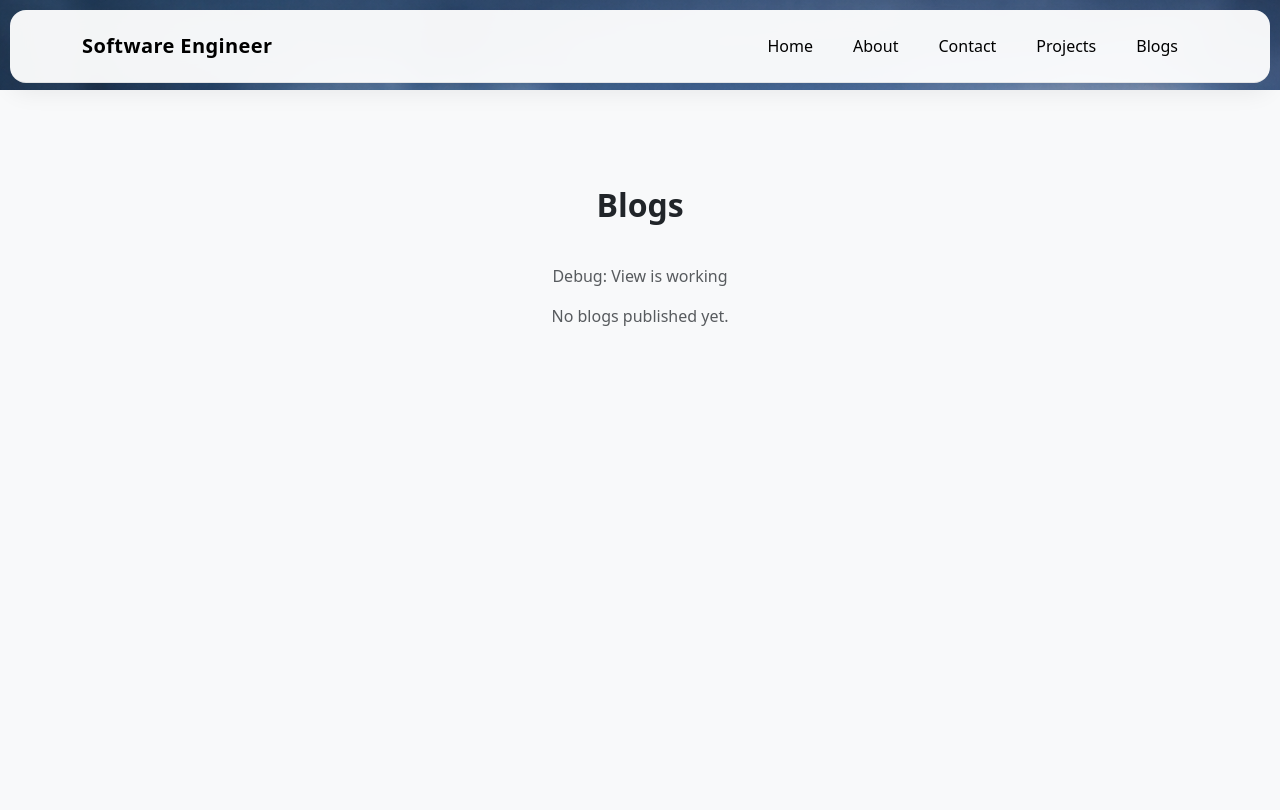
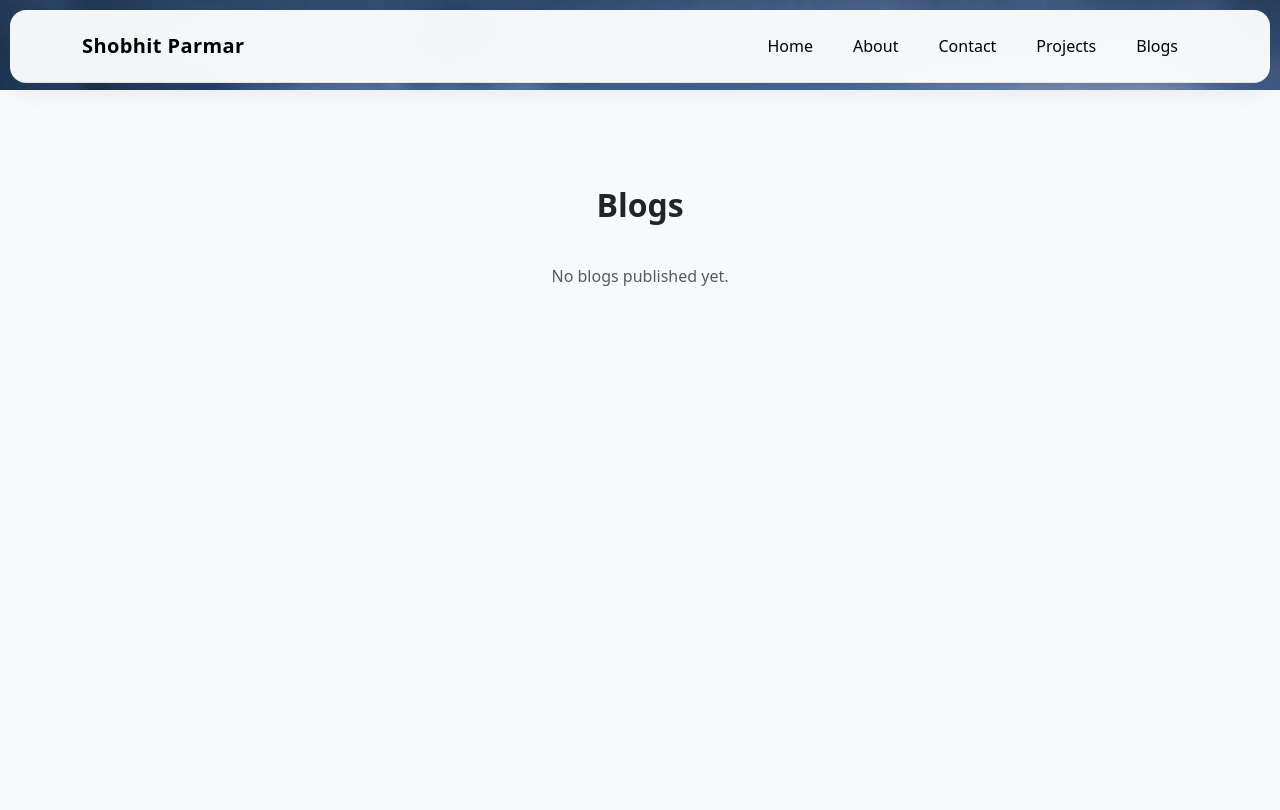
Before and after one commit to parmarshobhit91/PORTFOLIO, a Django app: page /blogs/ in a window 1280 px wide. Run offline with Django 5.2, Linux system fonts and the light colour scheme; data that the repository does not hold is empty.

Commit message:
some ui changes

```diff
--- a/blog/templates/blog/blog.html
+++ b/blog/templates/blog/blog.html
@@ -65,10 +65,6 @@
 
     <h2 class="section-title">Blogs</h2>
 
-    {% if debug %}
-      <p class="text-center text-muted">Debug: View is working</p>
-    {% endif %}
-
     <div class="row">
       {% if blogs %}
         {% for blog in blogs %}
--- a/blog/views.py
+++ b/blog/views.py
@@ -4,7 +4,7 @@ from .models import *
 # Create your views here.
 def blog_view(request):
     blogs = Blog.objects.filter(is_published=True)
-    return render(request, 'blog/blog.html', {"blogs": blogs, "debug": True})
+    return render(request, 'blog/blog.html', {"blogs": blogs})
 
 
 def blog_detail(request, slug):
--- a/core/templates/base.html
+++ b/core/templates/base.html
@@ -7,7 +7,8 @@
     <link href="https://cdn.jsdelivr.net/npm/bootstrap@5.3.8/dist/css/bootstrap.min.css" rel="stylesheet" integrity="sha384-sRIl4kxILFvY47J16cr9ZwB07vP4J8+LH7qKQnuqkuIAvNWLzeN8tE5YBujZqJLB" crossorigin="anonymous">
     <script src="https://cdn.jsdelivr.net/npm/bootstrap@5.3.8/dist/js/bootstrap.bundle.min.js" integrity="sha384-FKyoEForCGlyvwx9Hj09JcYn3nv7wiPVlz7YYwJrWVcXK/BmnVDxM+D2scQbITxI" crossorigin="anonymous"></script>
     <link href="https://cdn.jsdelivr.net/npm/bootstrap-icons/font/bootstrap-icons.css" rel="stylesheet">
-    <title>Document</title>
+    <title>{% block title %}Shobhit Parmar Portfolio{% endblock %}</title>
+
     <style>
         body {
             background-image: url("{% static 'core/back.png' %}");
--- a/core/templates/core/about.html
+++ b/core/templates/core/about.html
@@ -1,5 +1,7 @@
 {% extends 'base.html' %}
 {% load static %}
+
+{% block title %}About Me | Shobhit Parmar{% endblock %}
 {% block start %}
 
 <style>
--- a/core/templates/navbar-dark.html
+++ b/core/templates/navbar-dark.html
@@ -51,7 +51,7 @@
 <nav class="navbar navbar-expand-lg fixed-top glass-navbar">
   <div class="container">
     <a class="navbar-brand" href="{% url 'home_view' %}">
-      Software Engineer
+      Shobhit Parmar
     </a>
 
     <button class="navbar-toggler" type="button"
--- a/core/templates/navbar.html
+++ b/core/templates/navbar.html
@@ -51,7 +51,7 @@
 <nav class="navbar navbar-expand-lg fixed-top glass-navbar">
   <div class="container">
     <a class="navbar-brand fw-bold text-white" href="{% url 'home_view' %}">
-      Software Engineer
+      Shobhit Parmar
     </a>
 
     <button class="navbar-toggler text-white" type="button"
```
